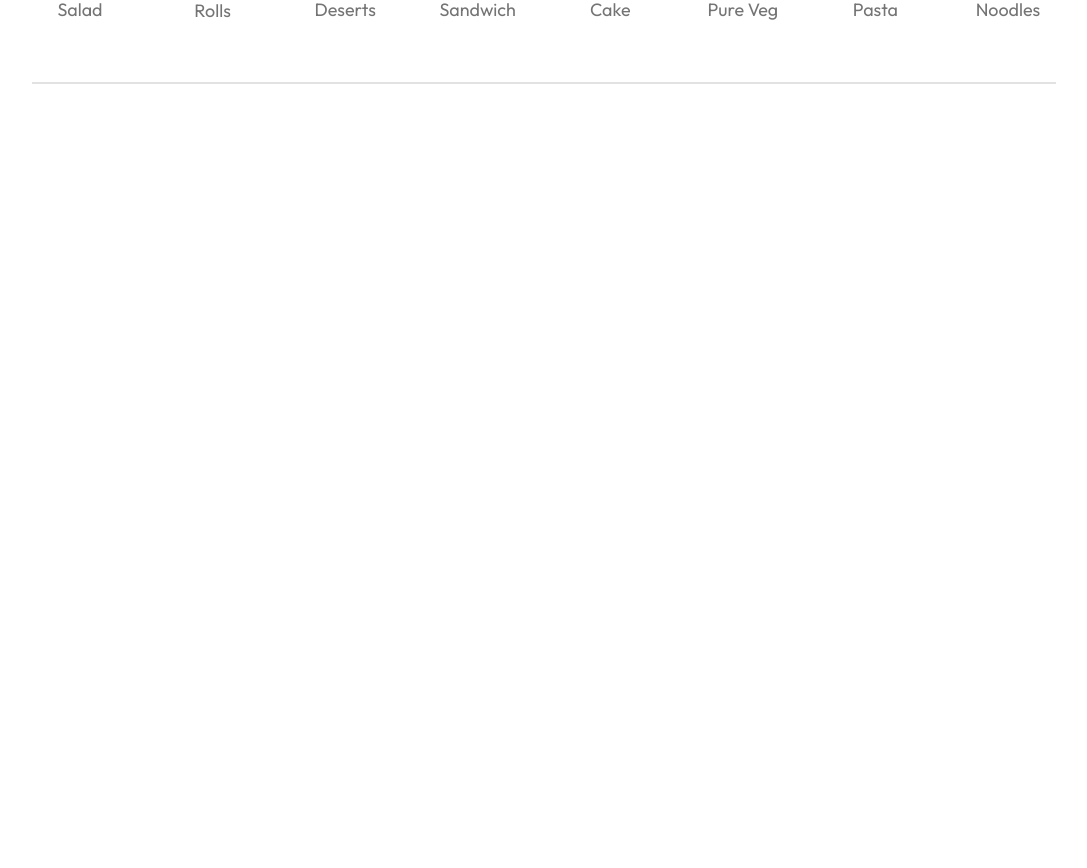
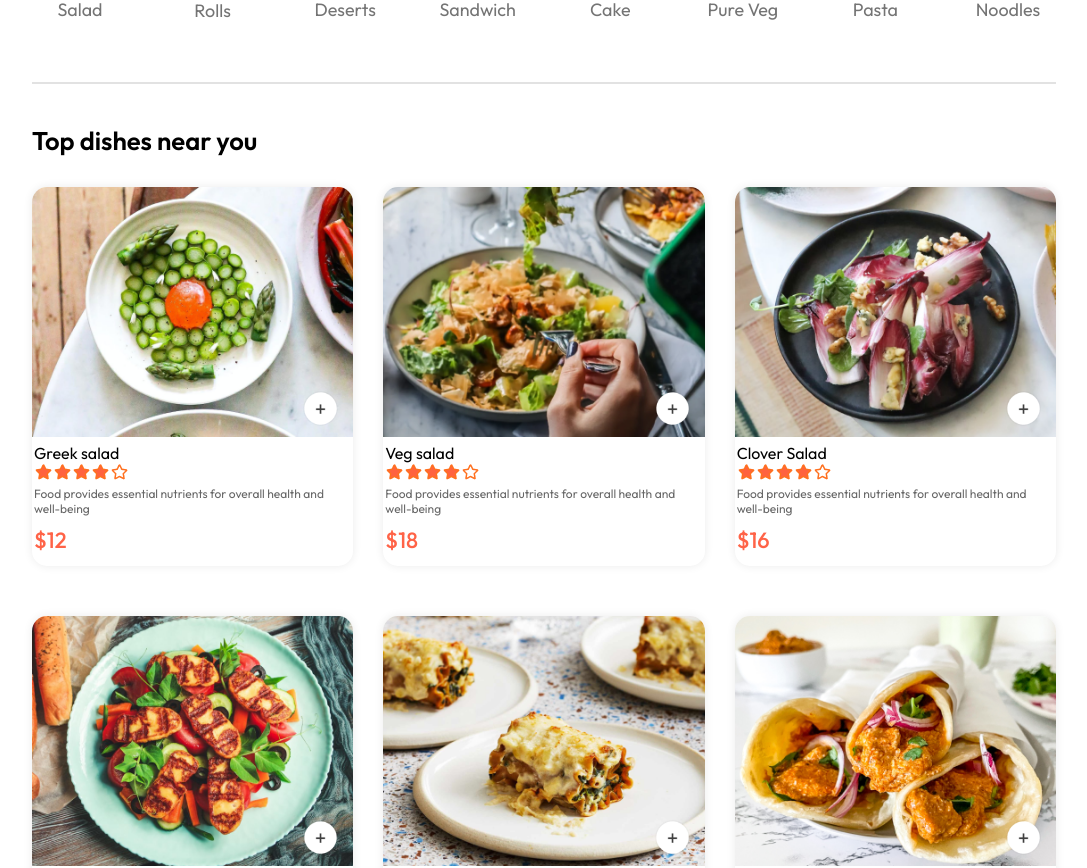
Before and after one commit to Akash-Sharma-2002/Food-App, a React (Vite) app in the folder Frontend/: page / in a window 1280 px wide. Shown: the part 860-1728 px from the top of the page, without its empty margins (96-1183 px from the left). Before the commit the page ends 954 px from the top, so only its background shows below. Built offline with nearby package versions, Linux system fonts and the light colour scheme.

Commit message:
Explore Menu Added

```diff
--- /dev/null
+++ b/Frontend/src/components/Context/StoreContext.jsx
@@ -0,0 +1,17 @@
+import React, { createContext } from "react";
+import { food_list } from "../../assets/assets";
+
+export const StoreContext = createContext(null);
+
+const StoreContextProvider = (props) => {
+
+  const contextValue = { food_list };
+
+  return (
+    <StoreContext.Provider value={contextValue}>
+      {props.children}
+    </StoreContext.Provider>
+  );
+};
+
+export default StoreContextProvider;
--- a/Frontend/src/components/ExploreMenu/ExploreMenu.css
+++ b/Frontend/src/components/ExploreMenu/ExploreMenu.css
@@ -43,6 +43,11 @@
   cursor: pointer;
 }
 
+.explore-menu-list-item .active {
+  border: 4px solid tomato;
+  padding: 2px;
+}
+
 .explore-menu hr {
   margin: 10px 0;
   height: 2px;
--- a/Frontend/src/components/ExploreMenu/ExploreMenu.jsx
+++ b/Frontend/src/components/ExploreMenu/ExploreMenu.jsx
@@ -2,7 +2,7 @@
 import "./ExploreMenu.css";
 import { menu_list } from "../../assets/assets";
 
-const ExploreMenu = () => {
+const ExploreMenu = ({ category, setCategory }) => {
   return (
     <div className="explore-menu" id="explore-menu">
       <h1>Explore Menu</h1>
@@ -15,8 +15,20 @@
       <div className="explore-menu-list">
         {menu_list.map((item, index) => {
           return (
-            <div key={index} className="explore-menu-list-item">
-              <img src={item.menu_image} alt="" />
+            <div
+              onClick={() =>
+                setCategory((prev) =>
+                  prev === item.menu_name ? "All" : item.menu_name
+                )
+              }
+              key={index}
+              className="explore-menu-list-item"
+            >
+              <img
+                src={item.menu_image}
+                alt=""
+                className={category === item.menu_name ? "active" : ""}
+              />
               <p>{item.menu_name}</p>
             </div>
           );
--- /dev/null
+++ b/Frontend/src/components/FoodDisplay/FoodDisplay.css
@@ -0,0 +1,16 @@
+.food-display {
+  margin-top: 30px;
+}
+
+.food-display h2 {
+  font-size: max(2vw, 24px);
+  font-weight: 600;
+}
+
+.food-display-list {
+  display: grid;
+  grid-template-columns: repeat(auto-fill, minmax(240px, 1fr));
+  margin-top: 30px;
+  gap: 30px;
+  row-gap: 50px;
+}
--- /dev/null
+++ b/Frontend/src/components/FoodDisplay/FoodDisplay.jsx
@@ -0,0 +1,30 @@
+import React, { useContext } from "react";
+import "./FoodDisplay.css";
+import { StoreContext } from "../Context/StoreContext";
+import FoodItem from "../FoodItem/FoodItem";
+
+const FoodDisplay = ({ category }) => {
+  const { food_list } = useContext(StoreContext);
+
+  return (
+    <div className="food-display" id="food-display">
+      <h2>Top dishes near you</h2>
+      <div className="food-display-list">
+        {food_list.map((item, index) => {
+          return (
+            <FoodItem
+              key={index}
+              id={item._id}
+              name={item.name}
+              description={item.description}
+              price={item.price}
+              image={item.image}
+            />
+          );
+        })}
+      </div>
+    </div>
+  );
+};
+
+export default FoodDisplay;
--- /dev/null
+++ b/Frontend/src/components/FoodItem/FoodItem.css
@@ -0,0 +1,74 @@
+.food-item {
+  width: 100%;
+  margin: auto;
+  border-radius: 15px;
+  box-shadow: 0px 0px 10px #00000015;
+  transition: 0.3s;
+  animation: fadeIn 1s;
+}
+
+.food-item-image {
+  width: 100%;
+  border-radius: 15px 15px 0px 0px;
+}
+
+.food-item-info {
+  padding: 2px;
+}
+
+.food-item-name-rating {
+  display: flex;
+  align-items: center;
+  justify-content: space-between;
+  margin-bottom: 10px;
+}
+
+.food-item-name-rating p {
+  font-size: 20px;
+  font-weight: 500;
+}
+
+.food-item-name-rating img {
+  width: 70px;
+}
+
+.food-item-desc {
+  color: #676767;
+  font-size: 12px;
+}
+
+.food-item-price {
+  color: tomato;
+  font-size: 22px;
+  font-weight: 500;
+  margin: 10px 0px;
+}
+
+.food-item-img-container {
+  position: relative;
+}
+
+.food-item-img-container .add {
+  width: 35px;
+  position: absolute;
+  right: 15px;
+  bottom: 15px;
+  cursor: pointer;
+  border-radius: 50%;
+}
+
+.food-item-counter {
+  position: absolute;
+  right: 15px;
+  bottom: 15px;
+  display: flex;
+  align-items: center;
+  gap: 10px;
+  padding: 6px;
+  border-radius: 50px;
+  background-color: #fff;
+}
+
+.food-item-counter img {
+  width: 30px;
+}
--- /dev/null
+++ b/Frontend/src/components/FoodItem/FoodItem.jsx
@@ -0,0 +1,45 @@
+import React, { useState } from "react";
+import "./FoodItem.css";
+import { assets } from "../../assets/assets";
+
+const FoodItem = ({ id, name, description, price, image }) => {
+  const [itemCount, setItemCount] = useState(0);
+  return (
+    <div className="food-item">
+      <div className="food-item-img-container">
+        <img src={image} className="food-item-image" alt="" />
+        {!itemCount ? (
+          <img
+            className="add"
+            onClick={() => setItemCount((prev) => prev + 1)}
+            src={assets.add_icon_white}
+          />
+        ) : (
+          <div className="food-item-counter">
+            <img
+              src={assets.remove_icon_red}
+              onClick={() => setItemCount((prev) => prev - 1)}
+              alt=""
+            />
+            <p>{itemCount}</p>
+            <img
+              src={assets.add_icon_green}
+              onClick={() => setItemCount((prev) => prev + 1)}
+              alt=""
+            />
+          </div>
+        )}
+      </div>
+      <div className="food-item-info">
+        <div className="food-item-name-ratings">
+          <p>{name}</p>
+          <img src={assets.rating_starts} alt="" />
+        </div>
+        <p className="food-item-desc">{description}</p>
+        <p className="food-item-price">${price}</p>
+      </div>
+    </div>
+  );
+};
+
+export default FoodItem;
--- a/Frontend/src/main.jsx
+++ b/Frontend/src/main.jsx
@@ -2,9 +2,12 @@
 import { createRoot } from "react-dom/client";
 import App from "./App.jsx";
 import { BrowserRouter } from "react-router-dom";
+import StoreContextProvider from "./components/Context/StoreContext.jsx";
 
 createRoot(document.getElementById("root")).render(
   <BrowserRouter>
-    <App />
+    <StoreContextProvider>
+      <App />
+    </StoreContextProvider>
   </BrowserRouter>
 );
--- a/Frontend/src/pages/Home/Home.jsx
+++ b/Frontend/src/pages/Home/Home.jsx
@@ -1,12 +1,16 @@
-import React from "react";
+import React, { useState } from "react";
 import "./Home.css";
 import Header from "../../components/Header/Header";
 import ExploreMenu from "../../components/ExploreMenu/ExploreMenu";
+import FoodDisplay from "../../components/FoodDisplay/FoodDisplay";
 const Home = () => {
+
+  const [category, setCategory]=useState("All");
   return (
     <div>
       <Header />
-      <ExploreMenu />
+      <ExploreMenu category={category} setCategory={setCategory}/>
+      <FoodDisplay category={category}/>
     </div>
   );
 };
```
